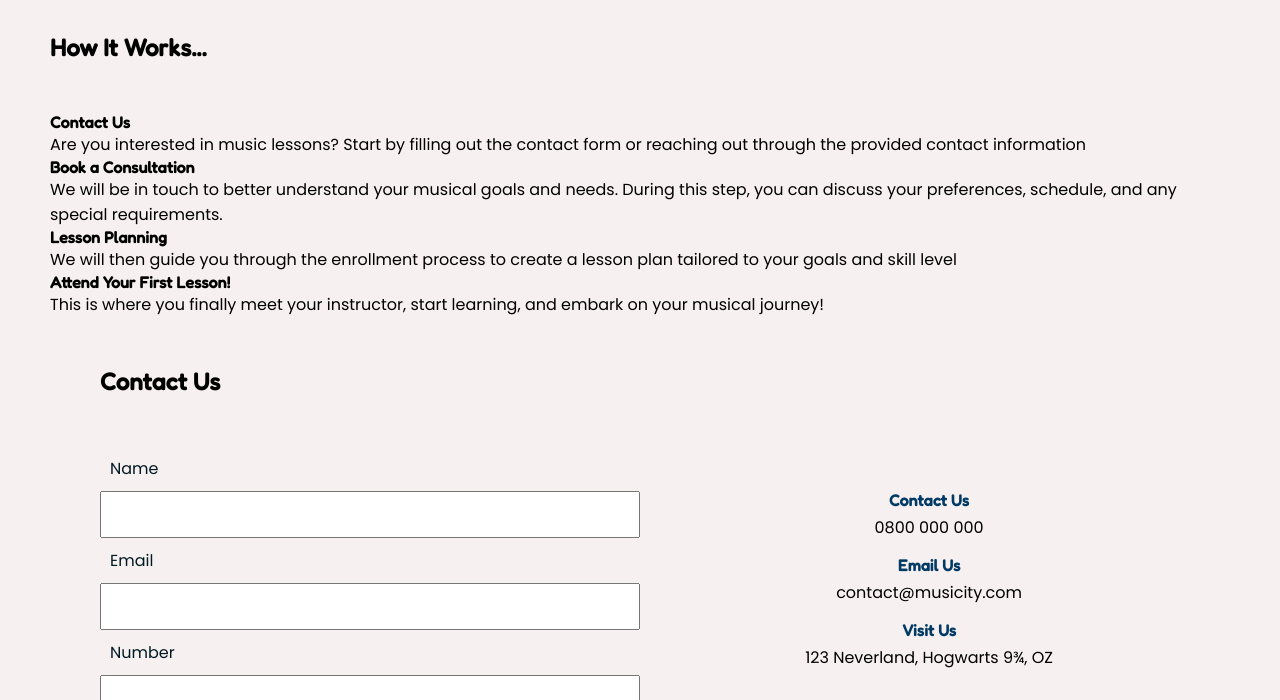
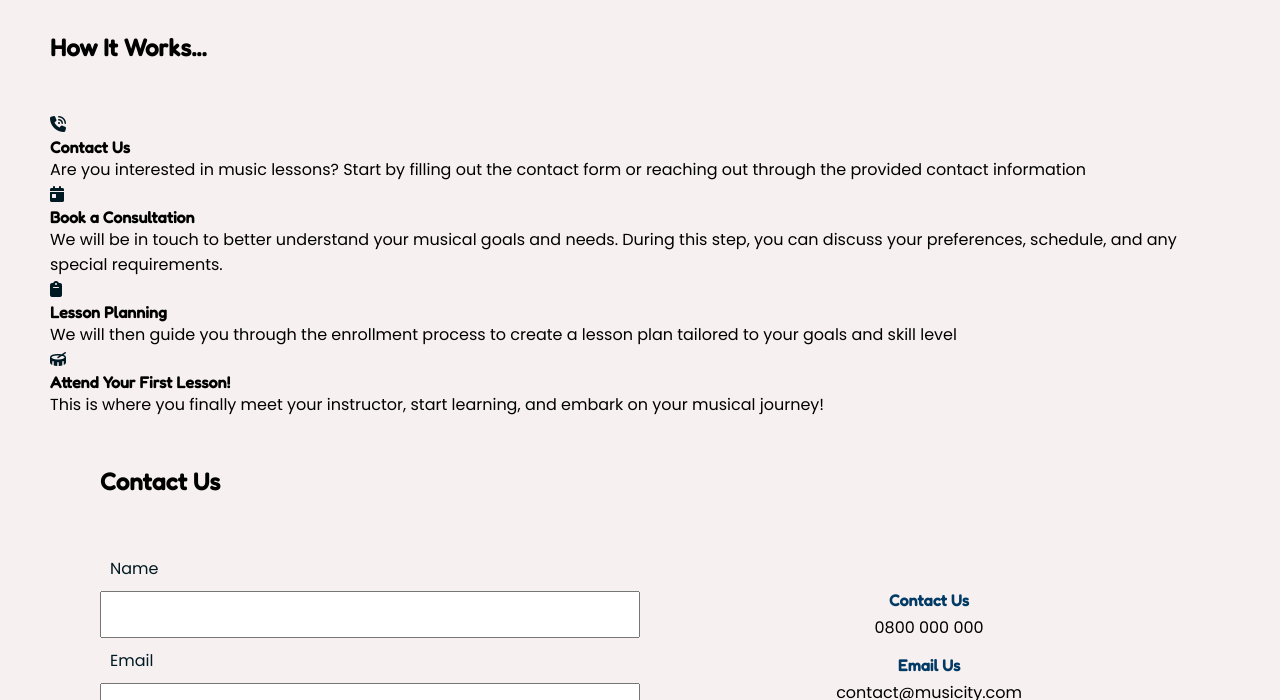
Before and after one commit to lola-idowu/Musicity, a plain HTML site: page contact.html in a window 1280 px wide. Shown: the part 690-1390 px from the top of the page. Drawn offline with Linux system fonts and the light colour scheme; a web font is replaced by a local one.

Commit message:
Add icons to 'How It Works' section

```diff
--- a/assets/css/style.css
+++ b/assets/css/style.css
@@ -329,6 +329,12 @@ textarea::placeholder {
     padding-bottom: 50px;
 }
 
+#steps-section i {
+    text-align: center;
+    color: #001a23
+}
+
+
 
 /* Footer */
 footer {
--- a/contact.html
+++ b/contact.html
@@ -67,18 +67,22 @@
         <section id="steps-section">
             <h2>How It Works...</h2>
             <div>
+                <i class="fa-solid fa-phone-volume"></i>
                 <h4>Contact Us</h4>
                 <p>Are you interested in music lessons? Start by filling out the contact form or reaching out through the provided contact information</p>
             </div>
             <div>
+                <i class="fa-solid fa-calendar-day"></i>
                 <h4>Book a Consultation</h4>
                 <p>We will be in touch to better understand your musical goals and needs. During this step, you can discuss your preferences, schedule, and any special requirements.</p>
             </div>
             <div>
+                <i class="fa-solid fa-clipboard"></i>
                 <h4>Lesson Planning</h4>
                 <p>We will then guide you through the enrollment process to create a lesson plan tailored to your goals and skill level</p>
             </div>
             <div>
+                <i class="fa-solid fa-drum"></i>
                 <h4>Attend Your First Lesson!</h4>
                 <p>This is where you finally meet your instructor, start learning, and embark on your musical journey!</p>
             </div>
```
